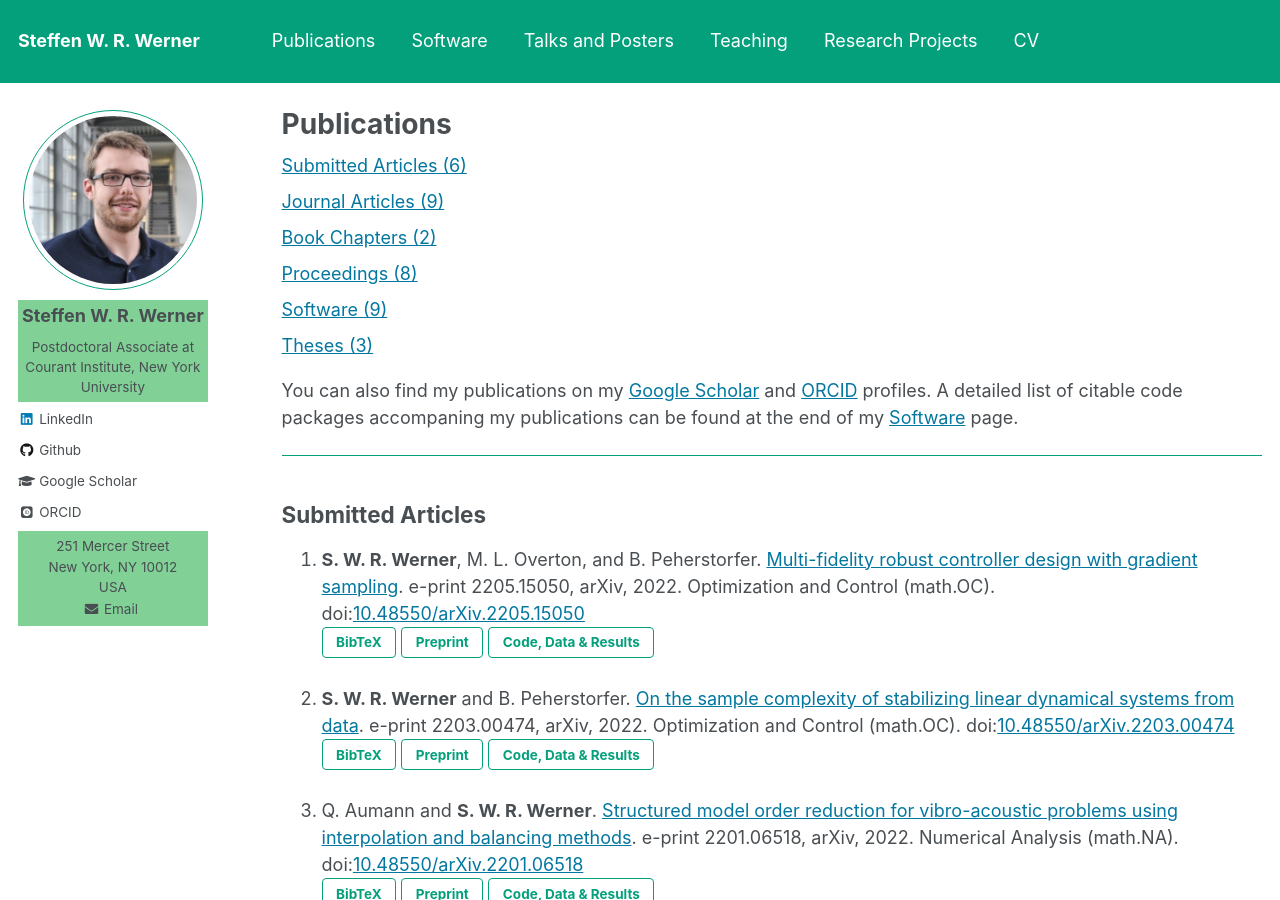
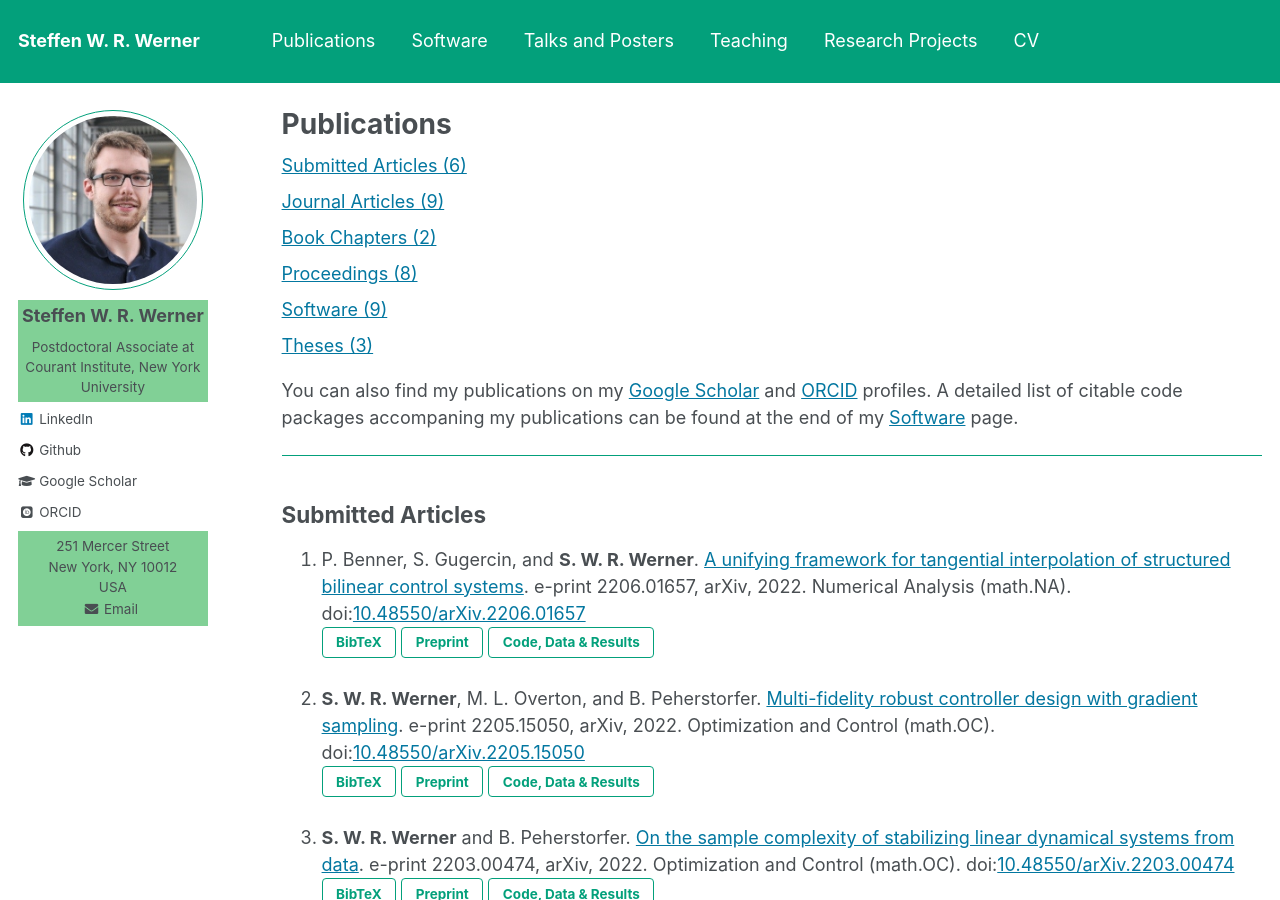
Before and after one commit to ninsteve/ninsteve.github.io, a Jekyll site: the page built from _pages/publications.md, in a window 1280 px wide and 900 px high. Built offline with Jekyll 4.4.1, drawn with Linux system fonts in a browser that asks for light colours; nearby versions of some CDN libraries; some web fonts are replaced; formulas are drawn with MathJax 3.

Commit message:
New submission.

```diff
--- a/_pages/publications.md
+++ b/_pages/publications.md
@@ -47,6 +47,18 @@ found at the end of my
 ---
 
 ## <a name="submitted"></a>Submitted Articles ##
+
+1.  P. Benner, S. Gugercin, and <strong>S. W. R. Werner</strong>. <a
+    target="blank_"
+    href="https://doi.org/10.48550/arXiv.2206.01657">A unifying framework for
+    tangential interpolation of structured bilinear control systems</a>.
+    e-print 2206.01657, arXiv, 2022. Numerical Analysis (math.NA).
+    doi:<a target="blank_" href="https://doi.org/10.48550/arXiv.2206.01657">10.48550/arXiv.2206.01657</a><br />
+    <button id="BenGW22-pop" class="btn btn--inverse">BibTeX</button>
+    <a target="blank_" href="https://doi.org/10.48550/arXiv.2206.01657">
+    <button class="btn btn--inverse">Preprint</button></a>
+    <a target="blank_" href="https://doi.org/10.5281/zenodo.5793356">
+    <button class="btn btn--inverse">Code, Data & Results</button></a>
 
 1.  <strong>S. W. R. Werner</strong>, M. L. Overton, and B. Peherstorfer. <a
     target="blank_"
```
